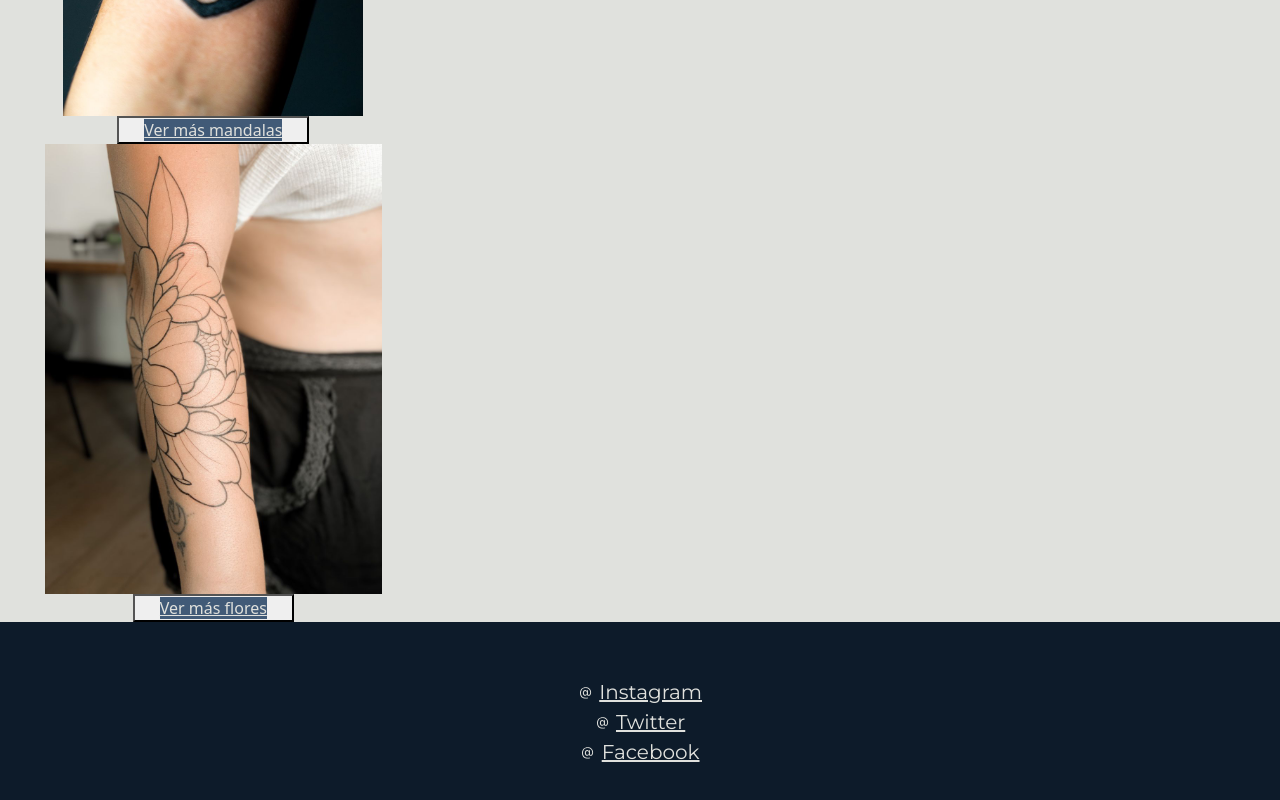
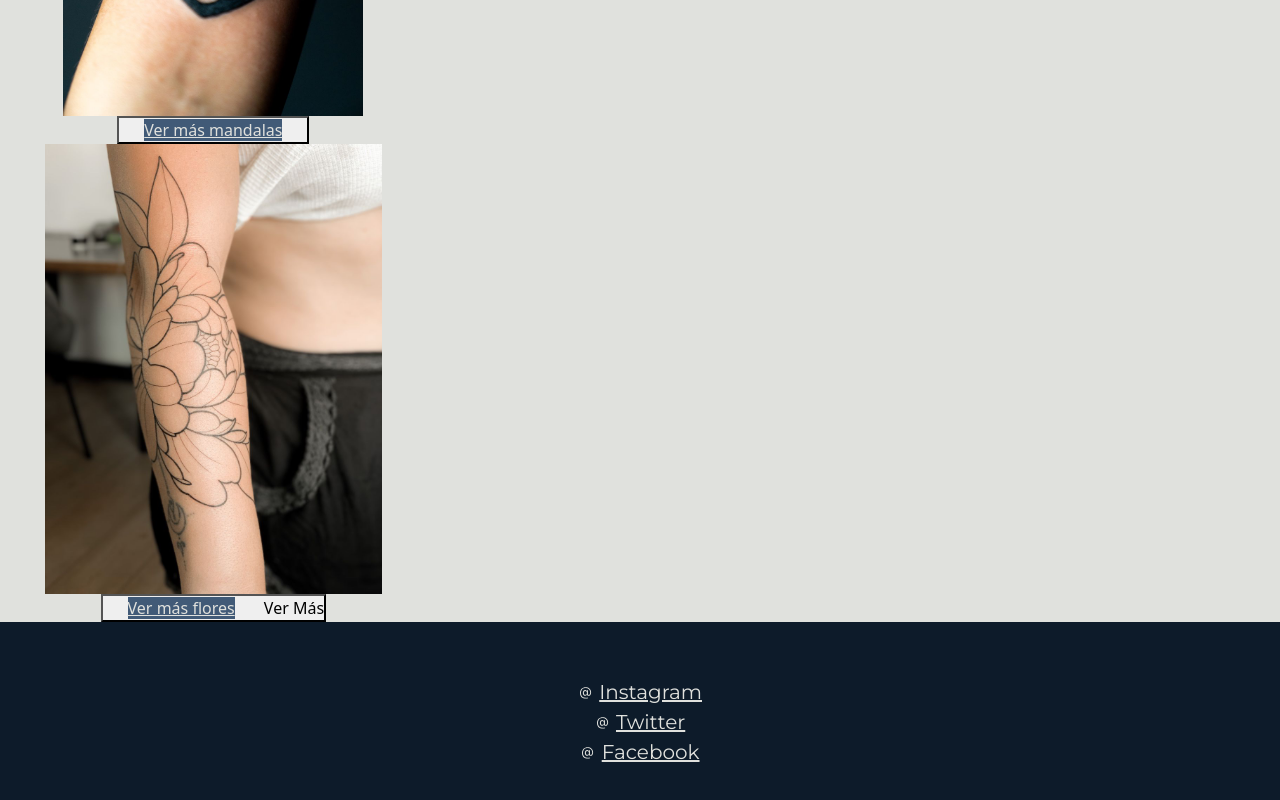
Before and after one commit to MartuGallonetti/PreEntrega2Gallonetti, a plain HTML site: page index.html in a window 1280 px wide. Shown: the part 1292-2092 px from the top of the page. Drawn offline with nearby package versions, Linux system fonts and the light colour scheme.

Commit message:
prueba index

```diff
--- a/index.html
+++ b/index.html
@@ -94,7 +94,7 @@
                         src="./recursos/WhatsApp Image 2023-03-21 at 17.07.37.jpeg"
                         alt="Flor"
                     />
-                    <button><a class="boton" href="./pages/galeria.html">Ver más flores</a></button>
+                    <button><a class="boton" href="./pages/galeria.html">Ver más flores</a> Ver Más</button>
                 </article>
             </section>
         </main>
```
